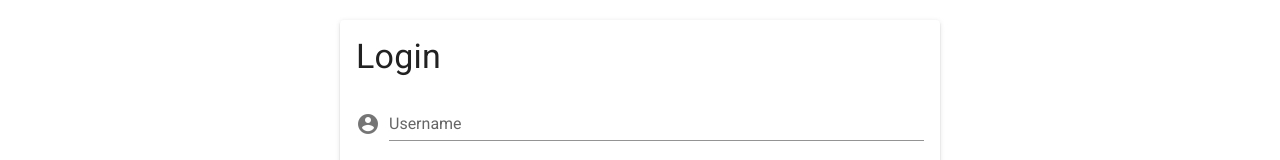
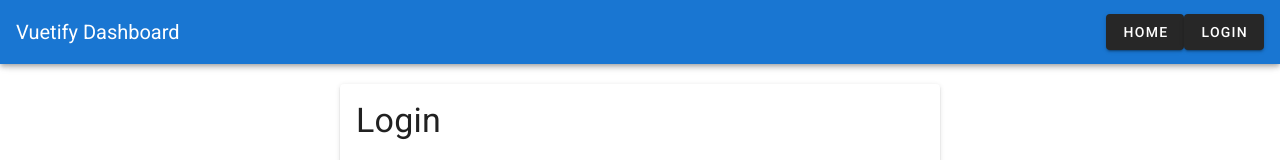
Before and after one commit to mistrs2p/vuetify-dashboard, a Vue app: page / in a window 1280 px wide. Shown: the top 160 px of the page. Built offline with nearby package versions, Linux system fonts and the light colour scheme.

Commit message:
AppBar Header Added And Configured

```diff
--- a/src/App.vue
+++ b/src/App.vue
@@ -1,5 +1,13 @@
 <template>
   <v-app>
+    <v-app-bar app color="primary" dark>
+      <v-toolbar-title>Vuetify Dashboard</v-toolbar-title>
+      <v-spacer></v-spacer>
+      <v-btn>Home</v-btn>
+      <v-btn>Login</v-btn>
+    </v-app-bar>
+    <v-content>
+      <!-- Login Module -->
       <v-card width="600" class="mx-auto mt-5">
         <v-card-title>
           <h1 class="display-1">Login</h1>
@@ -25,6 +33,7 @@
           <v-btn color="info">Login</v-btn>
         </v-card-action>
       </v-card>
+    </v-content>
   </v-app>
 </template>
 <script>
```
Lines whose indentation alone changed are shown as unchanged.
